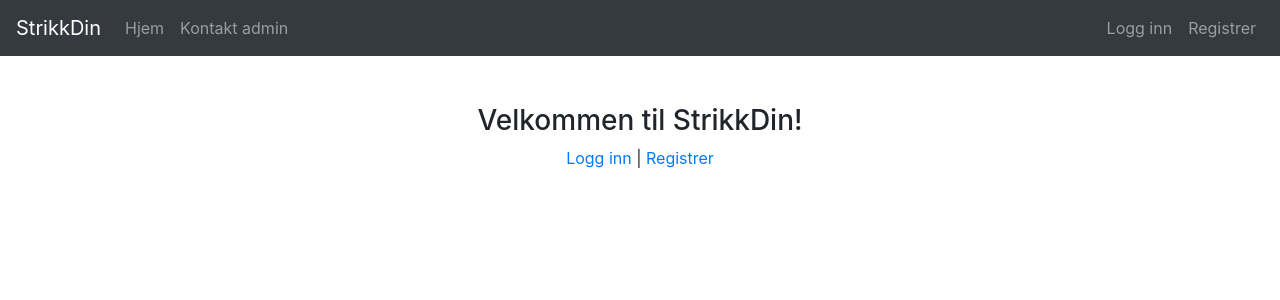
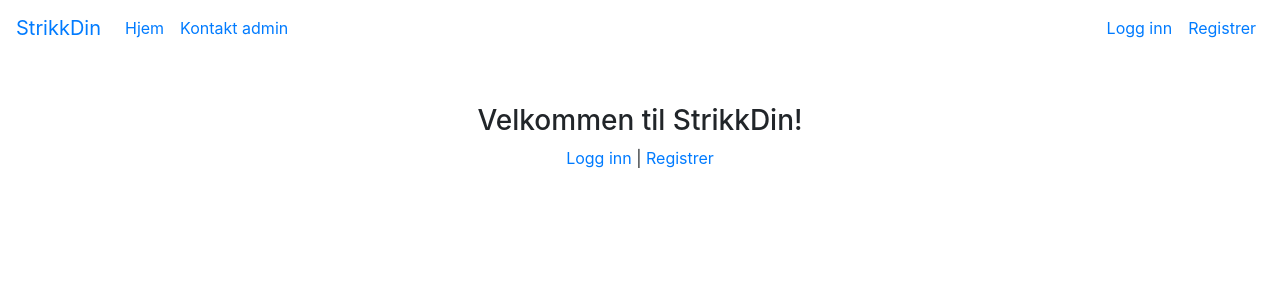
Before and after one commit to WilliamHLe/StrikkDin, a Django app: page / in a window 1280 px wide. Shown: the top 300 px of the page. Run offline with Django 3.2, Linux system fonts and the light colour scheme; some libraries are stand-ins or nearby versions; some web fonts are replaced.

Commit message:
Endret slik at vi bruker base.css fil fjernet - "navbar-dark bg-dark" linje 13

```diff
--- a/PU13/templates/base.html
+++ b/PU13/templates/base.html
@@ -10,7 +10,7 @@
   </head>
   <body>
     <main>
-    <nav class="navbar navbar-expand-lg navbar-dark bg-dark">
+    <nav class="navbar navbar-expand-lg navbar-custom">
           <a class="navbar-brand" href="{%  url 'home' %}">StrikkDin</a>
           <button class="navbar-toggler" type="button" data-toggle="collapse" data-target="#navbarNavAltMarkup" aria-controls="navbarNavAltMarkup" aria-expanded="false" aria-label="Toggle navigation">
             <span class="navbar-toggler-icon"></span>
```
